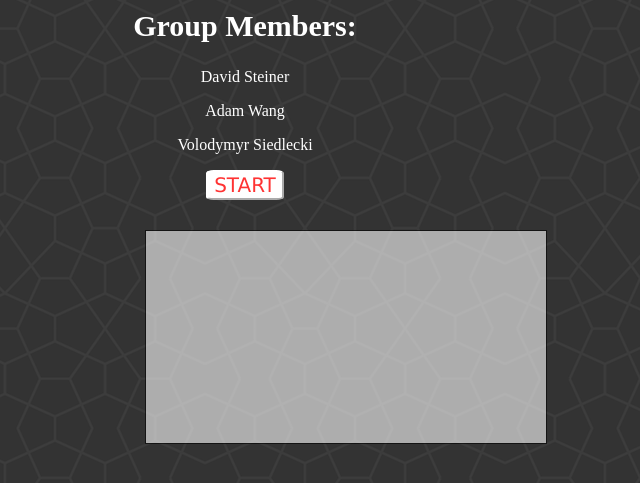
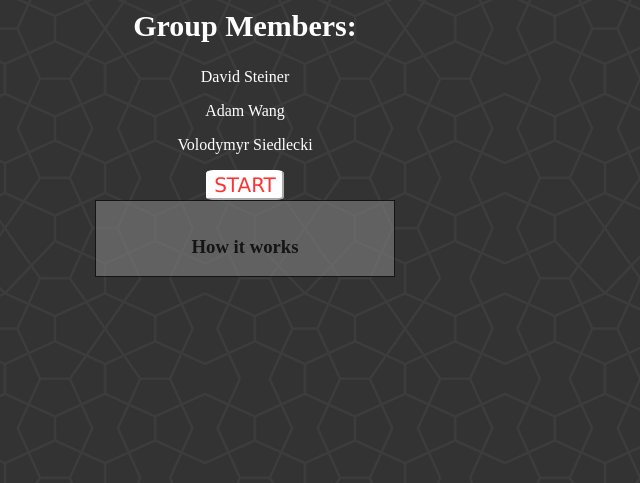
Before and after one commit to dsteiner93/dsteiner93.github.io, a PHP site: page / in a window 1280 px wide. Shown: the part 172-655 px from the top of the page, without its empty margins (395-1035 px from the left). Run offline with PHP 8.4, Linux system fonts and the light colour scheme; some libraries are stand-ins or nearby versions.

Commit message:
Update style.css
Created translucent box for description

```diff
--- a/style.css
+++ b/style.css
@@ -6,7 +6,9 @@ h1{
 h2{
     font-size: 30px;
 }
-
+h3 {
+   color: black;
+}
 #container{
     padding-top: 3em;
     margin-left: auto;
@@ -30,11 +32,8 @@ h2{
 }
 
 #description{
-    padding-top: 2em;
-    width: 400px;
-    height: 180px;
-    margin: 30px 50px;
-    background-color: #ffffff;
+  padding-top: 1em;
+    background-color: grey;
     border: 1px solid black;
     opacity: 0.6;
 }
```
